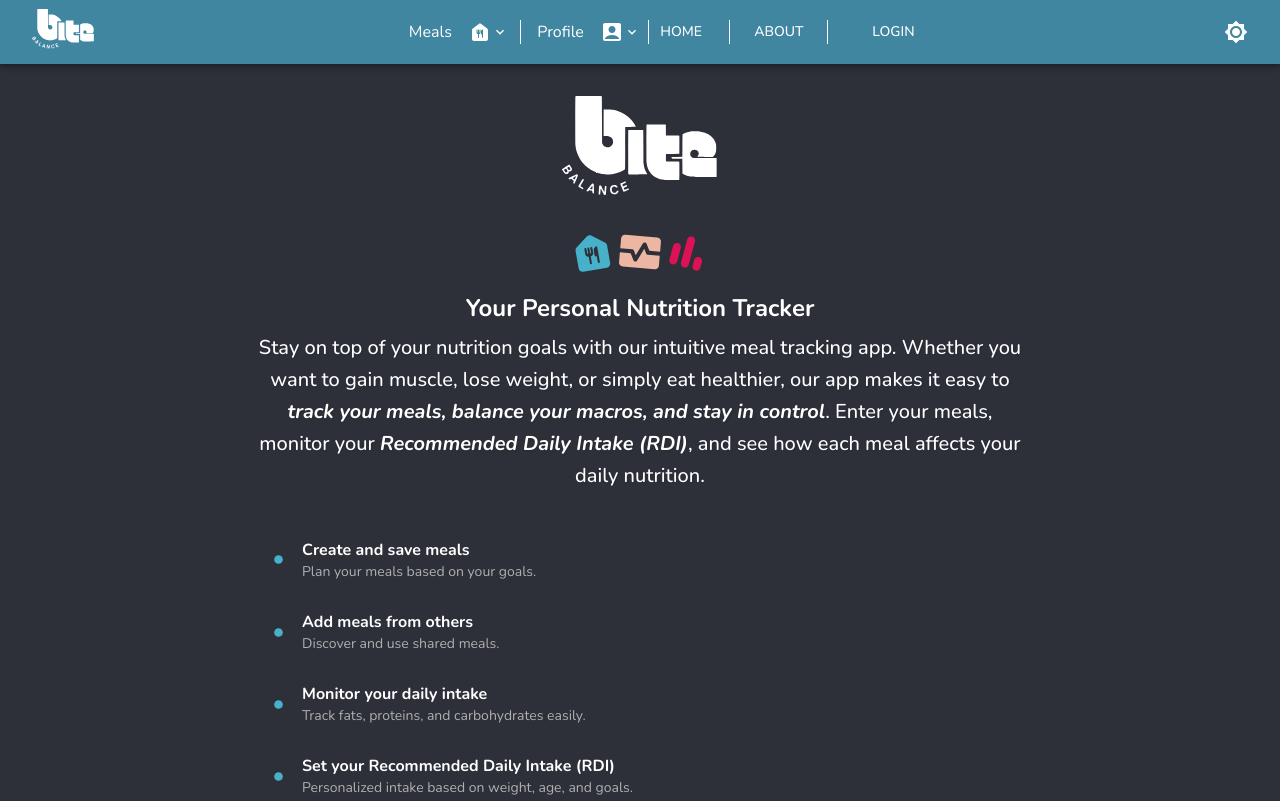
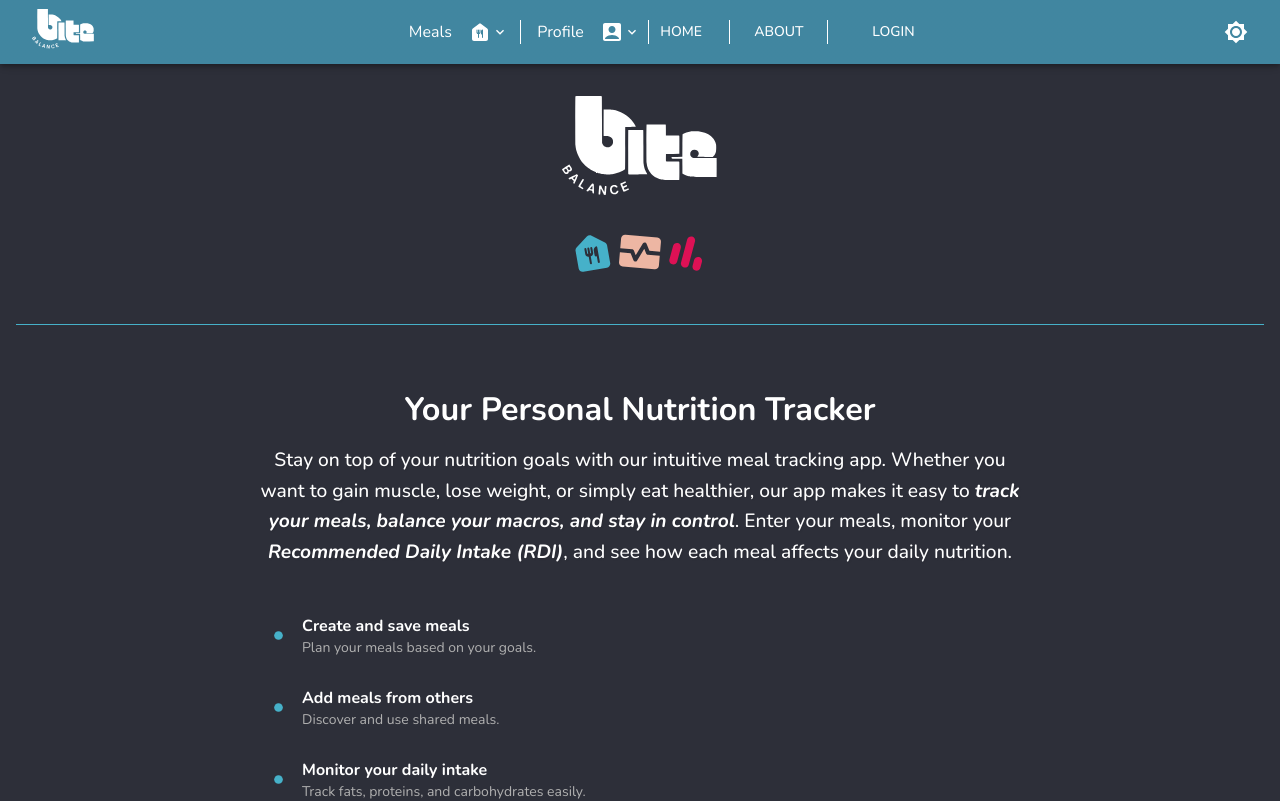
Before and after one commit to Haikotjo/balancebite-frontend, a React (Vite) app: page / in a window 1280 px wide. Shown: the top 801 px of the page. Built offline with nearby package versions, Linux system fonts and the light colour scheme; no server answers.

Commit message:
Added dividers to homepage and some margin changes

```diff
--- a/src/pages/homePage/HomePage.jsx
+++ b/src/pages/homePage/HomePage.jsx
@@ -1,10 +1,10 @@
-import {Box, Typography, Grid, Link, ListItem, ListItemText, List, ListItemIcon} from '@mui/material';
+import { Box, Typography, Grid, Link } from '@mui/material';
 import { useTheme } from '@mui/material/styles';
 import FeatureCard from '../../components/home/featureCard/FeatureCard.jsx';
+import { Divider } from '@mui/material';
 import FoodBankRoundedIcon from '@mui/icons-material/FoodBankRounded';
 import MonitorHeartRoundedIcon from '@mui/icons-material/MonitorHeartRounded';
 import BarChartRoundedIcon from '@mui/icons-material/BarChartRounded';
-import FiberManualRecordIcon from '@mui/icons-material/FiberManualRecord';
 import IconLink from "../../components/home/iconWrapper/iconLink/IconLink.jsx";
 import Logo from "../../components/logo/Logo.jsx";
 import IconWrapper from "../../components/home/iconWrapper/IconWrapper.jsx";
@@ -111,11 +111,14 @@ function HomePage() {
                 direction="up"
             />
 
+            <Divider sx={{ width: "100%", my: 6, borderColor: theme.palette.primary.main  }} />
+
             {/* Informative Text Section */}
             <AnimatedBox
                 className="app-info-section"
                 animation="slideIn"
                 direction="right"
+                marginBottom={0}
                 sx={{
                     display: "flex",
                     flexDirection: "column",
@@ -126,12 +129,12 @@ function HomePage() {
                 }}
             >
                 <Typography
-                    variant="h5"
+                    variant="h4"
                     component="h1"
                     sx={{
                         color: theme.palette.text.primary,
                         fontWeight: "bold",
-                        marginBottom: 1,
+                        marginBottom: 2,
                     }}
                 >
                     Your Personal Nutrition Tracker
@@ -146,6 +149,12 @@ function HomePage() {
                         textShadow: '1px 1px 2px rgba(0,0,0,0.1)',
                         maxWidth: 800,
                         marginBottom: 3,
+                        fontSize: {
+                            xs: "0.9rem",
+                            sm: "1rem",
+                            md: "1.1rem",
+                            lg: "1.2rem",
+                        }
                     }}
                 >
                     Stay on top of your nutrition goals with our intuitive meal tracking app.
@@ -158,6 +167,7 @@ function HomePage() {
                 <FeatureList />
             </AnimatedBox>
 
+            <Divider sx={{ width: "100%", my: 4, mb:6, borderColor: theme.palette.primary.main }} />
 
             {/* Features Section */}
             <FeatureSection
--- a/src/themes/ThemeProvider.jsx
+++ b/src/themes/ThemeProvider.jsx
@@ -26,6 +26,7 @@ const getDesignTokens = (mode) => ({
             light: "#ffffff",
         },
         divider: mode === "light" ? "#4D5061" : "#303030",
+        homePageDivider: mode === "light" ? "#2D2F39" : "#ffffff",
         background: {
             default: mode === "light" ? "#ffffff" : "#121212",
             paper: mode === "light" ? "#f5f5f5" : "#1e1e1e",
```
